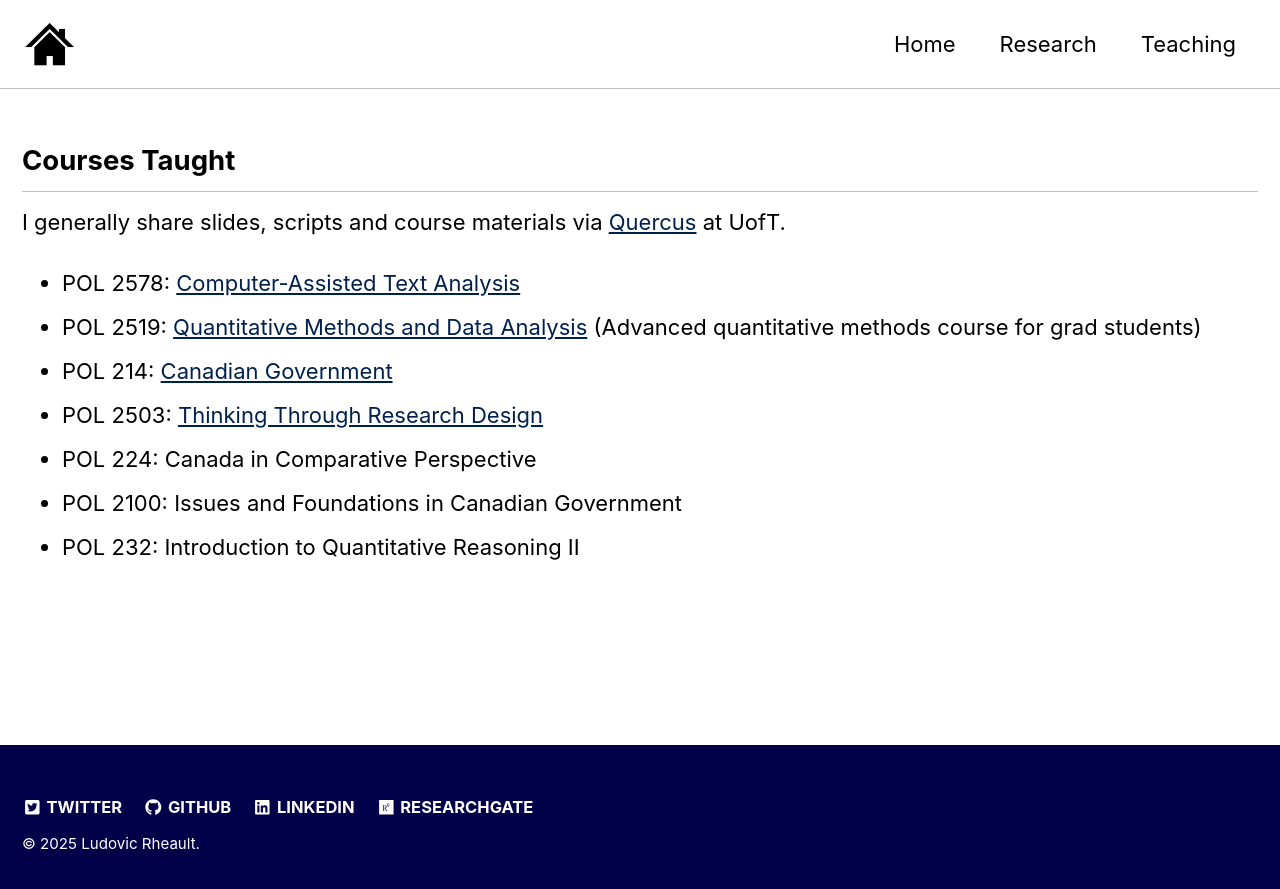
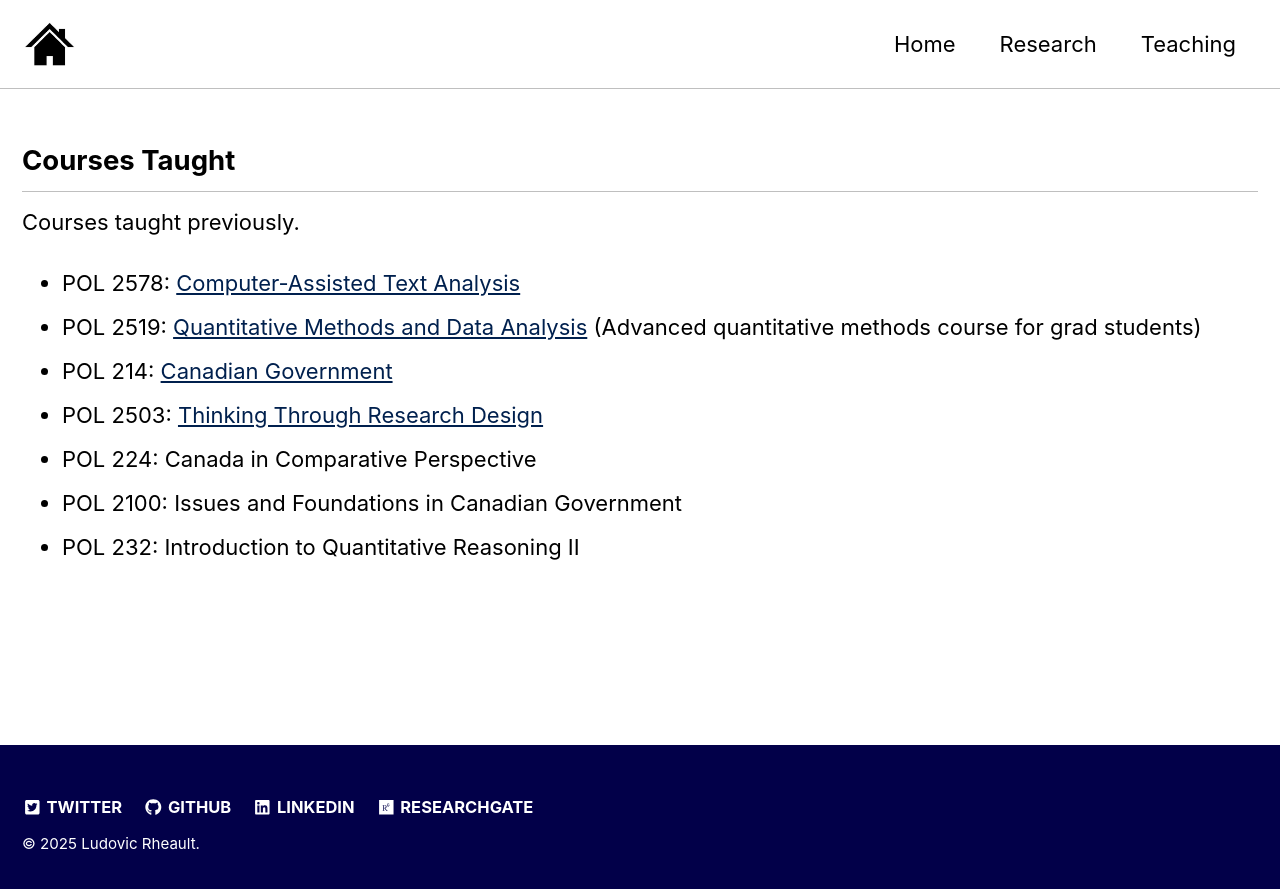
Before and after one commit to lrheault/lrheault.github.io, a Jekyll site: the page built from _pages/teaching.md, in a window 1280 px wide. Shown: the top 889 px of the page. Built offline with Jekyll 4.4.1, drawn with Linux system fonts in a browser that asks for light colours; cached includes are drawn as plain includes; nearby versions of some CDN libraries.

Commit message:
Update teaching.md

```diff
--- a/_pages/teaching.md
+++ b/_pages/teaching.md
@@ -10,7 +10,7 @@ toc_icon: "cog"
 
 ## Courses Taught
 
-I generally share slides, scripts and course materials via [Quercus](https://q.utoronto.ca){:target="_blank"} at UofT.
+Courses taught previously.
 
 - POL 2578: [Computer-Assisted Text Analysis](/downloads/POL2578.pdf){:target="_blank"}
 - POL 2519: [Quantitative Methods and Data Analysis](/downloads/POL2519.pdf){:target="_blank"} (Advanced quantitative methods course for grad students)
```
